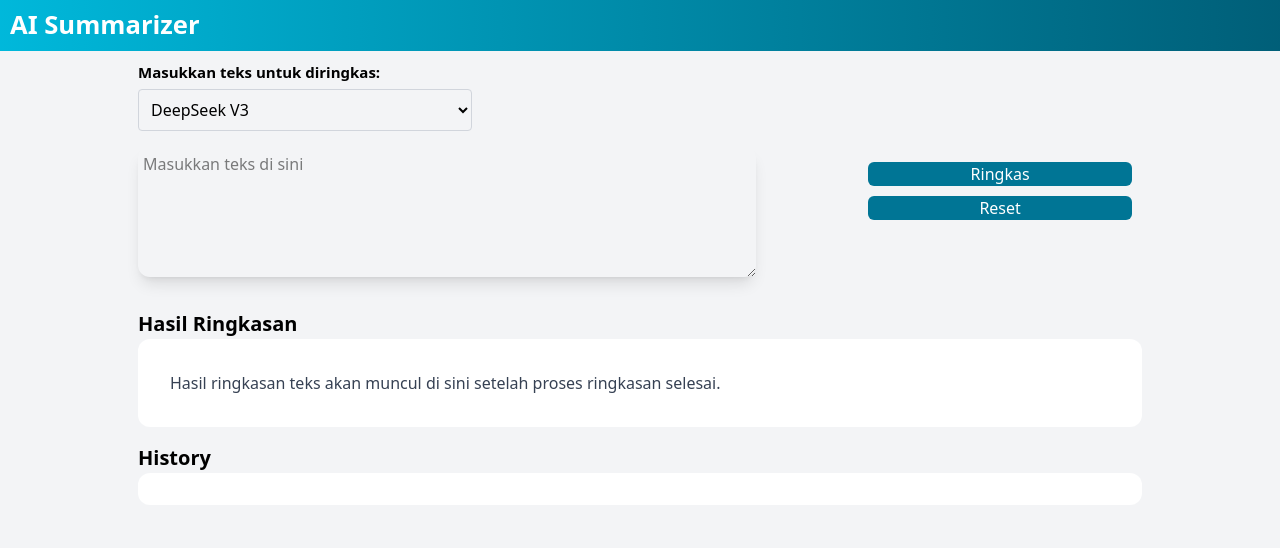
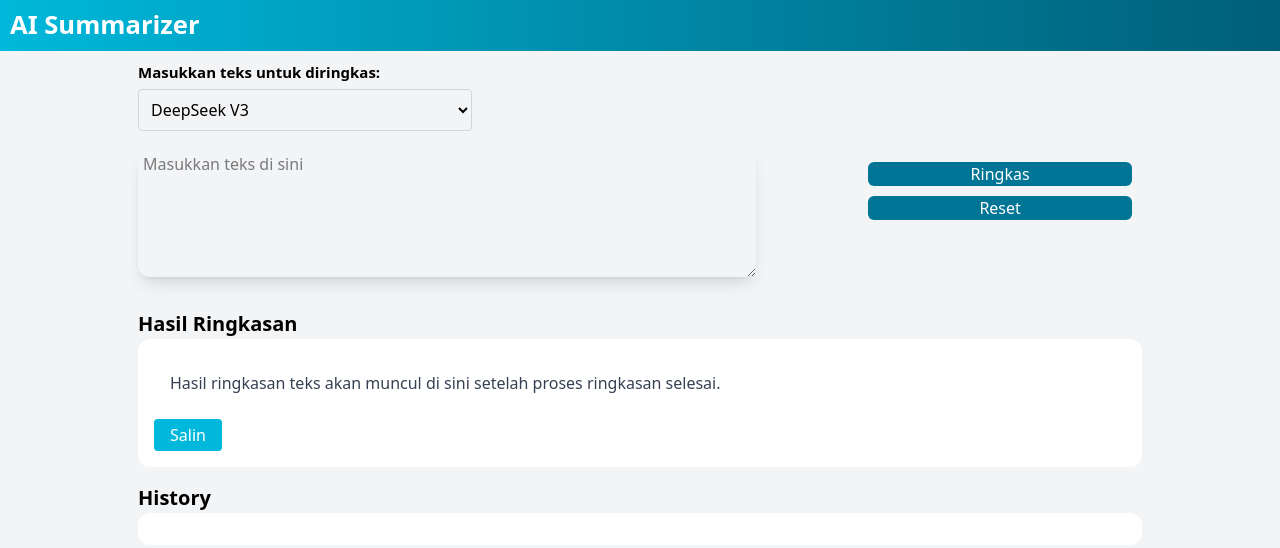
Before and after one commit to MonicaTasya/AI-Summarizer2, a React (Vite) app: page / in a window 1280 px wide. Shown: the top 548 px of the page. Built offline with nearby package versions, Linux system fonts and the light colour scheme.

Commit message:
feat: salin hasil ringkasan

```diff
--- a/src/components/Summarize.jsx
+++ b/src/components/Summarize.jsx
@@ -1,5 +1,6 @@
-
+import { useState } from "react";
 const Summarize = ({inputText, setInputText, ringkasButt, resetButt, summarize, model, setModel, loading}) => {
+  const [copied, setCopied] = useState(false);
   return (
      <>
          <p className="mb-[5px] text-[15px] font-semibold">Masukkan teks untuk diringkas:</p>
@@ -51,7 +52,20 @@ const Summarize = ({inputText, setInputText, ringkasButt, resetButt, summarize,
                   Hasil ringkasan teks akan muncul di sini setelah proses ringkasan selesai.
                 </p>
               )}
+      <button
+        onClick={() => {
+          navigator.clipboard.writeText(summarize);
+          setCopied(true);
+          setTimeout(() => setCopied(false), 2000);
+        }}
+        className="mt-2 px-4 py-1 bg-cyan-500 text-white rounded hover:bg-green-500 transition">
+        Salin
+        </button>
+      {copied && (
+        <p className="text-sm text-green-600 italic mt-1">Ringkasan disalin!</p>
+      )}
             </div>
+
 
           </section>
      </>
```
